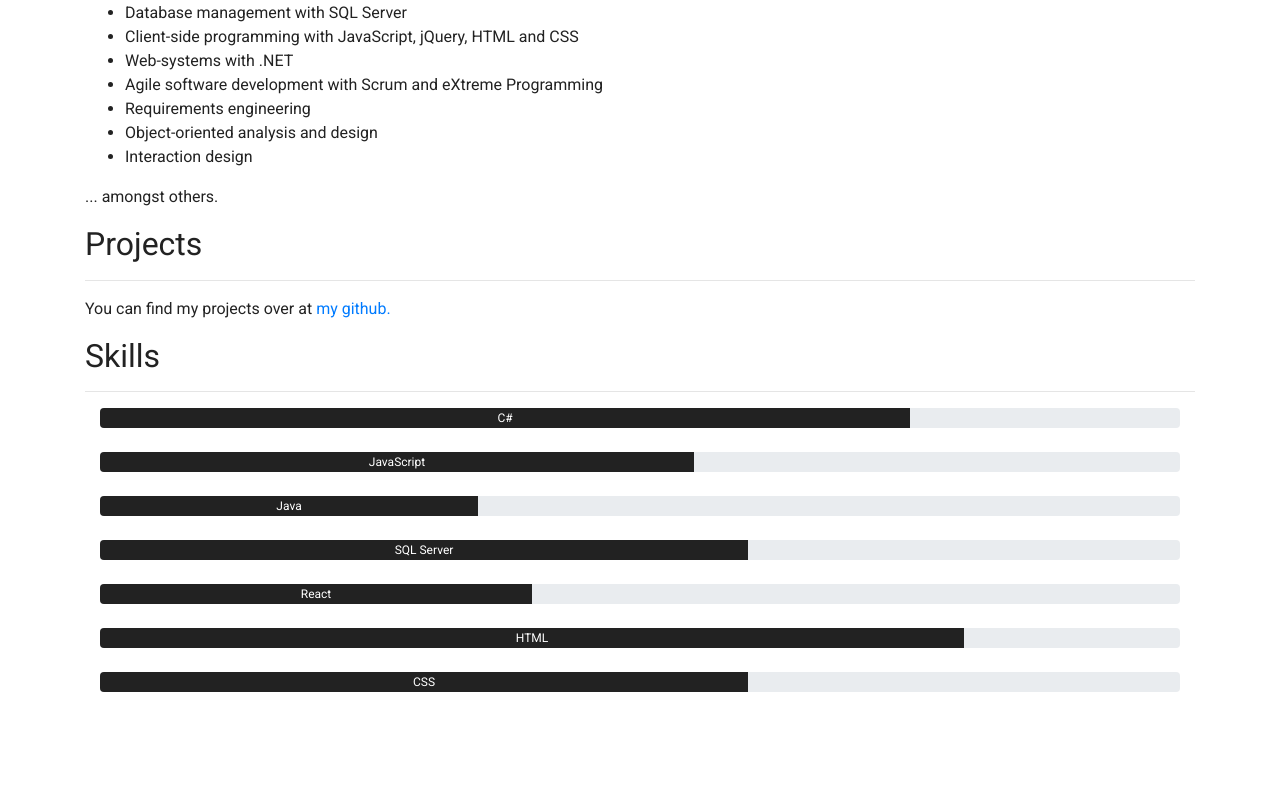
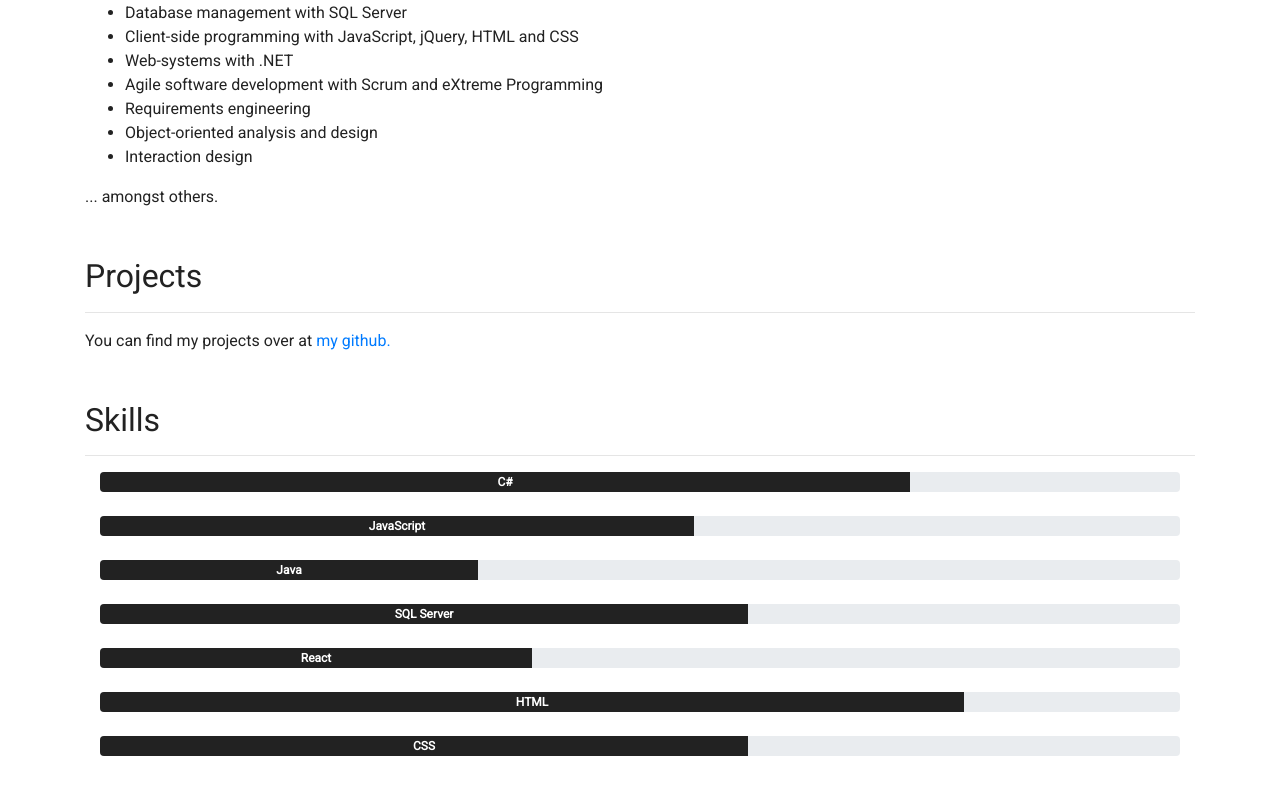
Before and after one commit to oskarp96/portfolio, a React (Create React App) app: page /#/about in a window 1280 px wide. Shown: the part 470-1264 px from the top of the page. Before the commit the page ends 1218 px from the top, so only its background shows below. Built offline with nearby package versions, Linux system fonts and the light colour scheme.

Commit message:
Padding and fa-icons

```diff
--- a/src/About.js
+++ b/src/About.js
@@ -1,38 +1,49 @@
-import React, { Component } from 'react';
-import Skillbars from '../src/components/Skillbars';
+import React, { Component } from "react";
+import Skillbars from "../src/components/Skillbars";
 
 class About extends Component {
   constructor(props) {
     super(props);
-        this.state = {}
+    this.state = {};
   }
   render() {
     return (
-            <div>
-                <div>
+      <div className="padding">
+        <div className="padding">
           <h2>About me</h2>
           <hr />
-                    <p>I'm a 24 year old informatics student at Örebro University. By the summer of 2020
-                    I'm graduating with a bachelor's degree in Information Systems. Some of the courses
-                    I've had during my education have dealt with:
+          <p>
+            I'm a 24 year old informatics student at Örebro University. By the
+            summer of 2020 I'm graduating with a bachelor's degree in
+            Information Systems. Some of the courses I've had during my
+            education have dealt with:
           </p>
           <ul>
             <li>Object-oriented programming with C#</li>
             <li>Object-oriented programming with Java</li>
             <li>Database management with SQL Server</li>
-                        <li>Client-side programming with JavaScript, jQuery, HTML and CSS</li>
+            <li>
+              Client-side programming with JavaScript, jQuery, HTML and CSS
+            </li>
             <li>Web-systems with .NET</li>
-                        <li>Agile software development with Scrum and eXtreme Programming</li>
+            <li>
+              Agile software development with Scrum and eXtreme Programming
+            </li>
             <li>Requirements engineering</li>
             <li>Object-oriented analysis and design</li>
             <li>Interaction design</li>
           </ul>
           <p>... amongst others.</p>
         </div>
-                <div>
+        <div className="padding">
           <h2>Projects</h2>
           <hr />
-                    <p>You can find my projects over at <a href="https://github.com/oskarp96?tab=repositories">my github.</a></p>
+          <p>
+            You can find my projects over at{" "}
+            <a href="https://github.com/oskarp96?tab=repositories">
+              my github.
+            </a>
+          </p>
         </div>
         <div>
           <h2>Skills</h2>
--- a/src/Contact.js
+++ b/src/Contact.js
@@ -1,9 +1,9 @@
-import React, { Component } from 'react';
+import React, { Component } from "react";
 
 class Contact extends Component {
   constructor(props) {
     super(props);
-        this.state = {}
+    this.state = {};
   }
   render() {
     return (
@@ -11,14 +11,18 @@ class Contact extends Component {
         <h2>Contact</h2>
         <hr />
         <address>
-                    <uli>
-                        <li>
-                        <a href="mailto:oskar.persson1996@gmail.com">Mail</a>
-                        </li>
-                        <li>
-                        <a href="https://www.linkedin.com/in/perssonoskar/">LinkedIn</a>
-                        </li>
-                    </uli>
+          <a href="mailto:oskar.persson1996@gmail.com">
+            <i
+              class="fas fa-envelope fa-2x"
+              style={{ color: "#222", marginRight: "10px" }}
+            ></i>
+          </a>
+          <a href="https://www.linkedin.com/in/perssonoskar/" target="_blank">
+            <i
+              class="fab fa-linkedin-in fa-2x"
+              style={{ color: "#222", marginRight: "10px" }}
+            ></i>
+          </a>
         </address>
       </div>
     );
--- a/src/components/Skillbars.js
+++ b/src/components/Skillbars.js
@@ -1,39 +1,102 @@
-import React, { Component } from 'react';
+import React, { Component } from "react";
 
 class Skillbars extends Component {
   constructor(props) {
     super(props);
-        this.state = {  }
+    this.state = {};
   }
   render() {
     return (
       <div className="container-fluid padding">
-                    <div className="progress" style={{height: "20px"}}>
-                        <div className="progress-bar" role="progressbar" style={{width: "75%", backgroundColor: "#222"}} aria-valuenow="50" aria-valuemin="0" aria-valuemax="100">C#</div>
+        <div className="progress" style={{ height: "20px" }}>
+          <div
+            className="progress-bar"
+            role="progressbar"
+            style={{ width: "75%", backgroundColor: "#222" }}
+            aria-valuenow="50"
+            aria-valuemin="0"
+            aria-valuemax="100"
+          >
+            <b>C#</b>
+          </div>
         </div>
         <br />
-                    <div className="progress" style={{height: "20px"}}>
-                        <div className="progress-bar" role="progressbar" style={{width: "55%", backgroundColor: "#222"}} aria-valuenow="55" aria-valuemin="0" aria-valuemax="100">JavaScript</div>
+        <div className="progress" style={{ height: "20px" }}>
+          <div
+            className="progress-bar"
+            role="progressbar"
+            style={{ width: "55%", backgroundColor: "#222" }}
+            aria-valuenow="55"
+            aria-valuemin="0"
+            aria-valuemax="100"
+          >
+            <b>JavaScript</b>
+          </div>
         </div>
         <br />
-                    <div className="progress" style={{height: "20px"}}>
-                        <div className="progress-bar" role="progressbar" style={{width: "35%", backgroundColor: "#222"}} aria-valuenow="35" aria-valuemin="0" aria-valuemax="100">Java</div>
+        <div className="progress" style={{ height: "20px" }}>
+          <div
+            className="progress-bar"
+            role="progressbar"
+            style={{ width: "35%", backgroundColor: "#222" }}
+            aria-valuenow="35"
+            aria-valuemin="0"
+            aria-valuemax="100"
+          >
+            <b>Java</b>
+          </div>
         </div>
         <br />
-                    <div className="progress" style={{height: "20px"}}>
-                        <div className="progress-bar" role="progressbar" style={{width: "60%", backgroundColor: "#222"}} aria-valuenow="60" aria-valuemin="0" aria-valuemax="100">SQL Server</div>
+        <div className="progress" style={{ height: "20px" }}>
+          <div
+            className="progress-bar"
+            role="progressbar"
+            style={{ width: "60%", backgroundColor: "#222" }}
+            aria-valuenow="60"
+            aria-valuemin="0"
+            aria-valuemax="100"
+          >
+            <b>SQL Server</b>
+          </div>
         </div>
         <br />
-                    <div className="progress" style={{height: "20px"}}>
-                        <div className="progress-bar" role="progressbar" style={{width: "40%", backgroundColor: "#222"}} aria-valuenow="40" aria-valuemin="0" aria-valuemax="100">React</div>
+        <div className="progress" style={{ height: "20px" }}>
+          <div
+            className="progress-bar"
+            role="progressbar"
+            style={{ width: "40%", backgroundColor: "#222" }}
+            aria-valuenow="40"
+            aria-valuemin="0"
+            aria-valuemax="100"
+          >
+            <b>React</b>
+          </div>
         </div>
         <br />
-                    <div className="progress" style={{height: "20px"}}>
-                        <div className="progress-bar" role="progressbar" style={{width: "80%", backgroundColor: "#222"}} aria-valuenow="80" aria-valuemin="0" aria-valuemax="100">HTML</div>
+        <div className="progress" style={{ height: "20px" }}>
+          <div
+            className="progress-bar"
+            role="progressbar"
+            style={{ width: "80%", backgroundColor: "#222" }}
+            aria-valuenow="80"
+            aria-valuemin="0"
+            aria-valuemax="100"
+          >
+            <b>HTML</b>
+          </div>
         </div>
         <br />
-                    <div className="progress" style={{height: "20px"}}>
-                        <div className="progress-bar" role="progressbar" style={{width: "60%", backgroundColor: "#222"}} aria-valuenow="60" aria-valuemin="0" aria-valuemax="100">CSS</div>
+        <div className="progress" style={{ height: "20px" }}>
+          <div
+            className="progress-bar"
+            role="progressbar"
+            style={{ width: "60%", backgroundColor: "#222" }}
+            aria-valuenow="60"
+            aria-valuemin="0"
+            aria-valuemax="100"
+          >
+            <b>CSS</b>
+          </div>
         </div>
         <br />
       </div>
--- a/src/index.css
+++ b/src/index.css
@@ -3,14 +3,14 @@ body {
   /*font-family: -apple-system, BlinkMacSystemFont, 'Segoe UI', 'Roboto', 'Oxygen',
     'Ubuntu', 'Cantarell', 'Fira Sans', 'Droid Sans', 'Helvetica Neue',
     sans-serif; */
-  font-family: 'Roboto', sans-serif;
+  font-family: "Roboto", sans-serif;
   -webkit-font-smoothing: antialiased;
   -moz-osx-font-smoothing: grayscale;
   color: #222;
 }
 
 code {
-  font-family: source-code-pro, Menlo, Monaco, Consolas, 'Courier New',
+  font-family: source-code-pro, Menlo, Monaco, Consolas, "Courier New",
     monospace;
 }
 
@@ -26,6 +26,11 @@ code {
 
 .padding {
   padding-bottom: 2rem;
+}
+
+.fa-envelope:hover,
+.fa-linkedin-in:hover {
+  color: rgb(82, 83, 81) !important;
 }
 
 /*
@@ -44,10 +49,8 @@ Extra small devices (portrait phones, less than 576px)
 No media query since this is the default in Bootstrap because it is "mobile first"
 */
 
-
 /* Small devices (landscape phones, 576px and up) */
 @media (min-width: 576px) {
-
 }
 
 /* Medium devices (tablets, 768px and up) The navbar toggle appears at this breakpoint */
@@ -62,10 +65,8 @@ No media query since this is the default in Bootstrap because it is "mobile firs
 
 /* Large devices (desktops, 992px and up) */
 @media (min-width: 992px) {
-
 }
 
 /* Extra large devices (large desktops, 1200px and up) */
 @media (min-width: 1200px) {
-
 }
```
Also changed, not shown: src/App.js (+9 -9 lines), 1 other file (tests, documents, lock files or other folders). Lines whose indentation alone changed are shown as unchanged.
